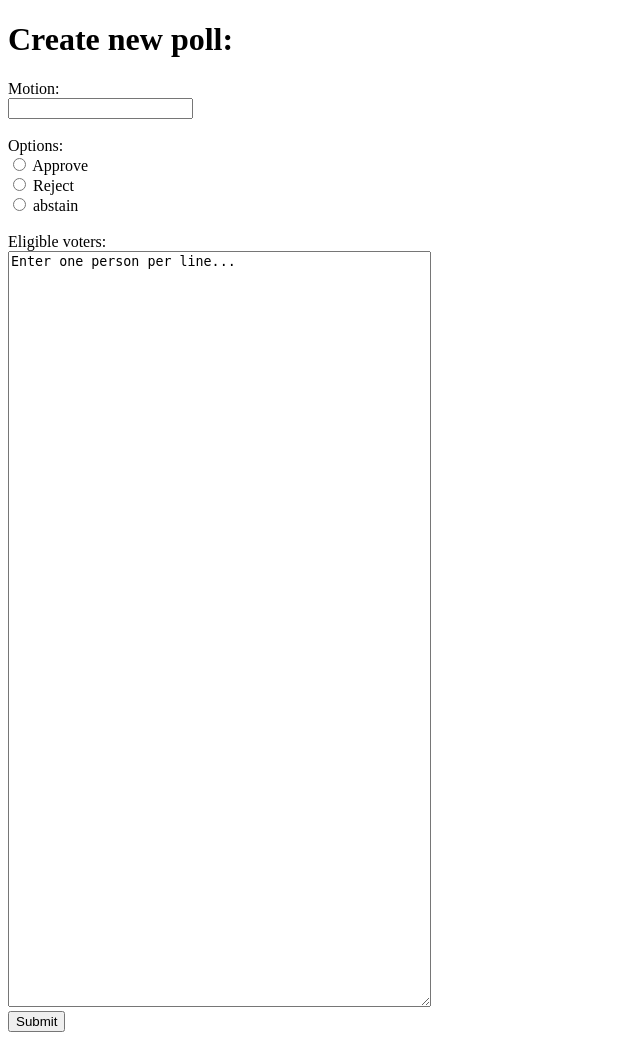
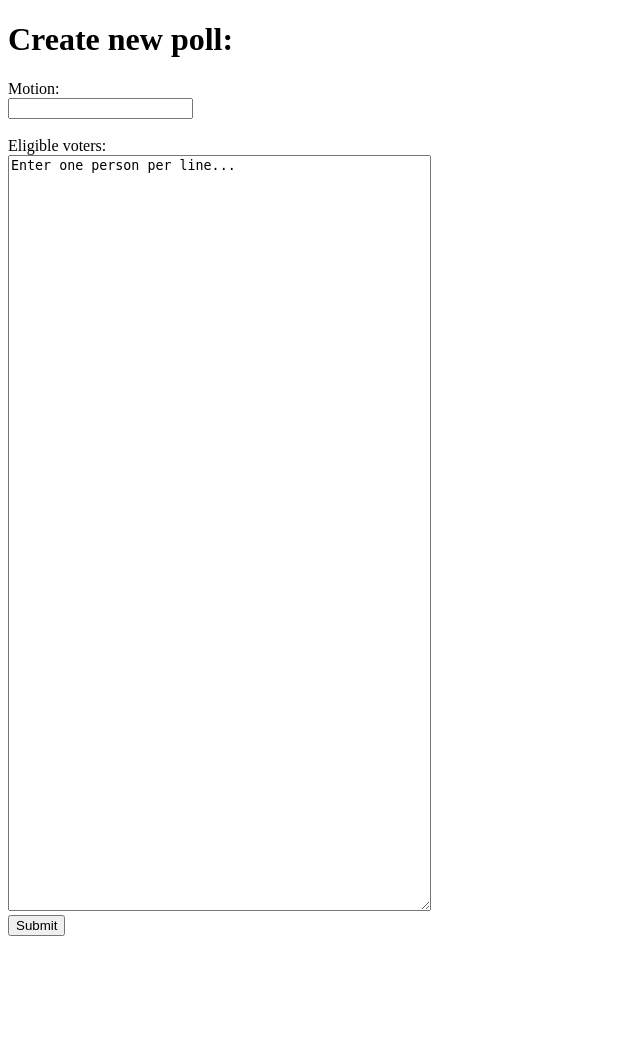
Before and after one commit to luftj/secret_votes, a Flask app: page /create in a window 1280 px wide. Shown: the whole page, without its empty margins (0-640 px from the left). After the commit the page ends 936 px from the top, so only its background shows below. Run offline with Flask 2, Linux system fonts and the light colour scheme.

Commit message:
some html changes

```diff
--- a/main.py
+++ b/main.py
@@ -51,7 +51,9 @@ def submit_poll():
     people_list = people.replace("\r","").split("\n")
     print(people_list)
 
-    return "Successfully created poll with id %d" % store_poll(question, people_list)
+    poll_id = store_poll(question, people_list)
+    url = "http://localhost:5000/vote_%d" % poll_id
+    return render_template("poll_created.html", poll_id=poll_id, url=url)
 
 @app.route('/create', methods=["POST","GET"])
 def create_poll():
--- a/templates/create_new_poll.html
+++ b/templates/create_new_poll.html
@@ -8,14 +8,6 @@
         <label for="question">Motion:</label><br>
         <input type="text" id="question" name="question"><br><br>
 
-        <label for="options">Options:</label><br>
-        <input type="radio" id="yes" name="options" value="yes">
-        <label for="yes">Approve</label><br>
-        <input type="radio" id="no" name="options" value="no">
-        <label for="no">Reject</label><br>
-        <input type="radio" id="abstain" name="options" value="abstain">
-        <label for="abstain">abstain</label><br><br>
-
         <label for="people">Eligible voters:</label><br>
         <textarea rows="50" cols="50" name="people">Enter one person per line...</textarea><br>
         <input type="submit" name="submit" value="Submit" >
```
